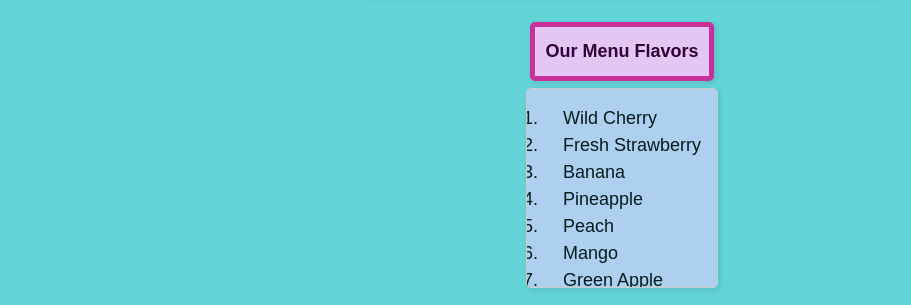
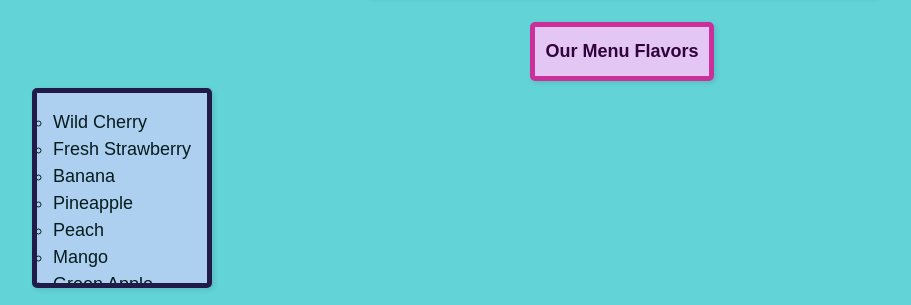
Before and after one commit to ragloria-bot/Project-03-Final-Proposal, a plain HTML site: page menu.html in a window 1280 px wide. Shown: the part 121-426 px from the top of the page, without its empty margins (18-929 px from the left). Drawn offline with Linux system fonts and the light colour scheme.

Commit message:
Update style.css
Edited the listed elements' size and shape.

```diff
--- a/style.css
+++ b/style.css
@@ -88,10 +88,10 @@ ul {
     line-height: 1.5;
     margin-top: 2px; /* reduce space above ul */
     margin-bottom: 10px; /* reduce space below ul */
-    list-style-type: round; /* round bullets */
+    list-style-type: circle; /* circle bullets */
     margin-left: 20px; /* indent list */
     background-color: #aed0f0; /* light blue background */
-    border: 1px solid #ccc; /* light gray border */
+    border: 5px solid #221b4a; /* dark blue border */
     border-radius: 5px; /* rounded corners */
     padding: 16px; /* padding inside the box */
     box-shadow: 2px 2px 5px rgba(0, 0, 0, 0.1); /* subtle shadow */
@@ -100,18 +100,6 @@ ul {
     height: fit-content; /* fit height to content */
     max-height: 200px; /* limit max height */
     overflow-y: auto; /* add vertical scrollbar if content overflows */
-    margin-left: auto; /* center ul horizontally */
-    margin-right: auto; /* center ul horizontally */
-    font-family: Arial Rounded MT Bold, Arial, sans-serif; /* consistent font */
-    text-align: left; /* left-align text */
-    text-justify: inter-word; /* justify text */
-    text-indent: 20px; /* indent first line */
-    text-transform: none; /* normal text case */
-    letter-spacing: normal; /* normal letter spacing */
-    word-spacing: normal; /* normal word spacing */
-    white-space: normal; /* normal white space handling */
-    word-break: normal; /* normal word breaking */
-    hyphens: none; /* no hyphenation */
 }
 
 div {
```
